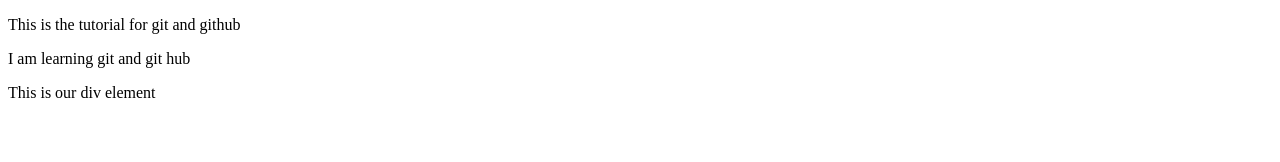
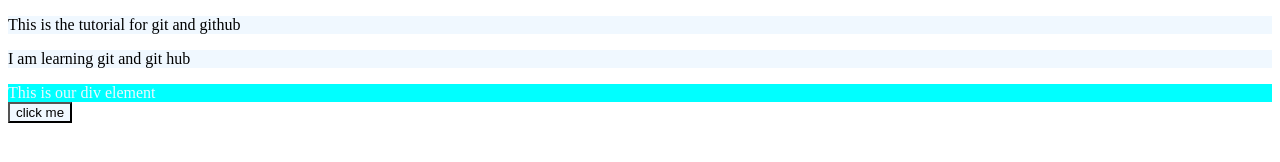
Before and after one commit to Mihirr10/git-github, a plain HTML site: page index.html in a window 1280 px wide. Drawn offline with Linux system fonts and the light colour scheme.

Commit message:
made some changes in files

```diff
--- a/index.html
+++ b/index.html
@@ -3,11 +3,16 @@
 <head>
     <meta charset="UTF-8">
     <meta name="viewport" content="width=device-width, initial-scale=1.0">
+    <link rel="stylesheet" href="style.css">
     <title>Document</title>
 </head>
 <body>
     <p>This is the tutorial for git and github</p>
     <p>I am learning git and git hub</p>
     <div>This is our div element</div>
+
+
+    <button>click me</button>
+
 </body>
 </html>
--- a/style.css
+++ b/style.css
@@ -6,3 +6,10 @@ div{
     color: aliceblue;
     background-color: aqua;
 }
+
+button{
+    background-color: aliceblue;
+    color: black;
+    margin: auto;
+    padding: auto;
+}
```
